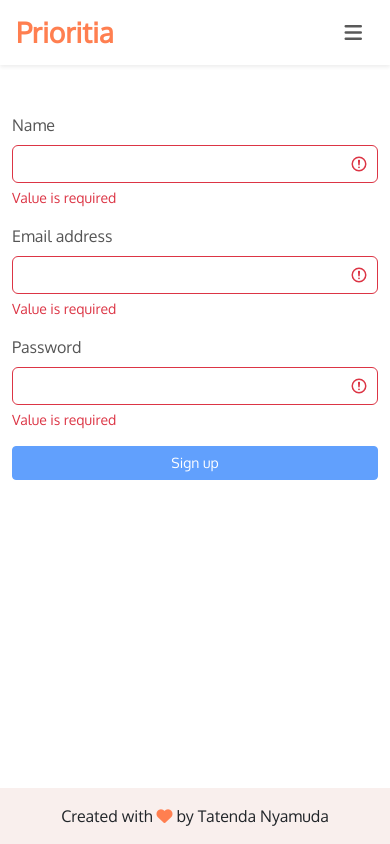
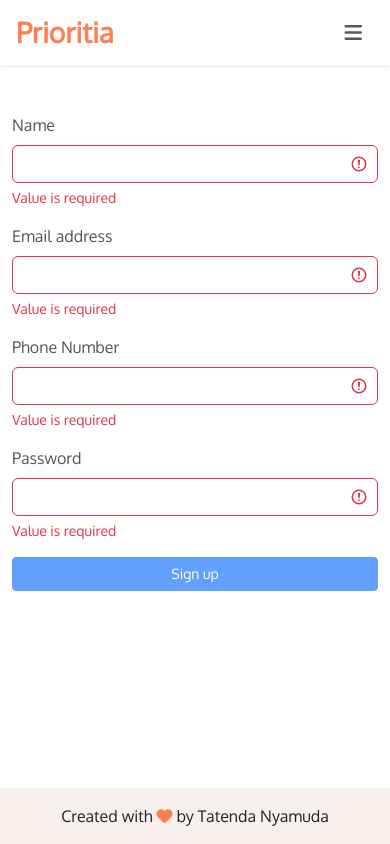
Before and after one commit to nyamuda/todo-app, a Vue app: page /account/register in a window 390 px wide. Built offline with nearby package versions, Linux system fonts and the light colour scheme.

Commit message:
phone number field added to registration

```diff
--- a/src/components/Account/RegisterItem.vue
+++ b/src/components/Account/RegisterItem.vue
@@ -43,6 +43,26 @@
       />
       <div class="invalid-feedback" v-if="v$.email.$error">
         <div v-for="error of v$.email.$errors" :key="error.$uid">
+          <div>{{ error.$message }}</div>
+        </div>
+      </div>
+    </div>
+
+    <!-- Phone input -->
+    <div class="mb-3">
+      <label for="registerPhone" class="form-label">Phone Number</label>
+      <input
+        type="number"
+        id="registerPhone"
+        class="form-control"
+        v-model="v$.phone.$model"
+        :class="{
+          'is-invalid': v$.phone.$error,
+          'is-valid': !v$.phone.$error,
+        }"
+      />
+      <div class="invalid-feedback" v-if="v$.phone.$error">
+        <div v-for="error of v$.phone.$errors" :key="error.$uid">
           <div>{{ error.$message }}</div>
         </div>
       </div>
@@ -112,16 +132,23 @@ onMounted(() => {
 const registrationForm = ref({
   name: "",
   email: "",
+  phone: "",
   password: "",
 });
 const passwordRule = helpers.regex(
   /^(?=.*[A-Za-z])(?=.*\d)(?=.*[@$!%*?&])[A-Za-z\d@$!%*?&]{8,}$/
 );
+let phoneRule = helpers.regex(/^\+?[1-9]\d{1,14}$/);
 let passwordErrorMessage =
   "Password must be at least 8 characters long and contain a mix of letters, numbers, and special characters.";
+let phoneErrorMessage = "The phone number you entered is invalid.";
 const rules = {
   name: { required, minLengthValue: minLength(3) },
   email: { required, email },
+  phone: {
+    required,
+    phoneRule: helpers.withMessage(phoneErrorMessage, phoneRule),
+  },
   password: {
     required,
     passwordRule: helpers.withMessage(passwordErrorMessage, passwordRule),
```
